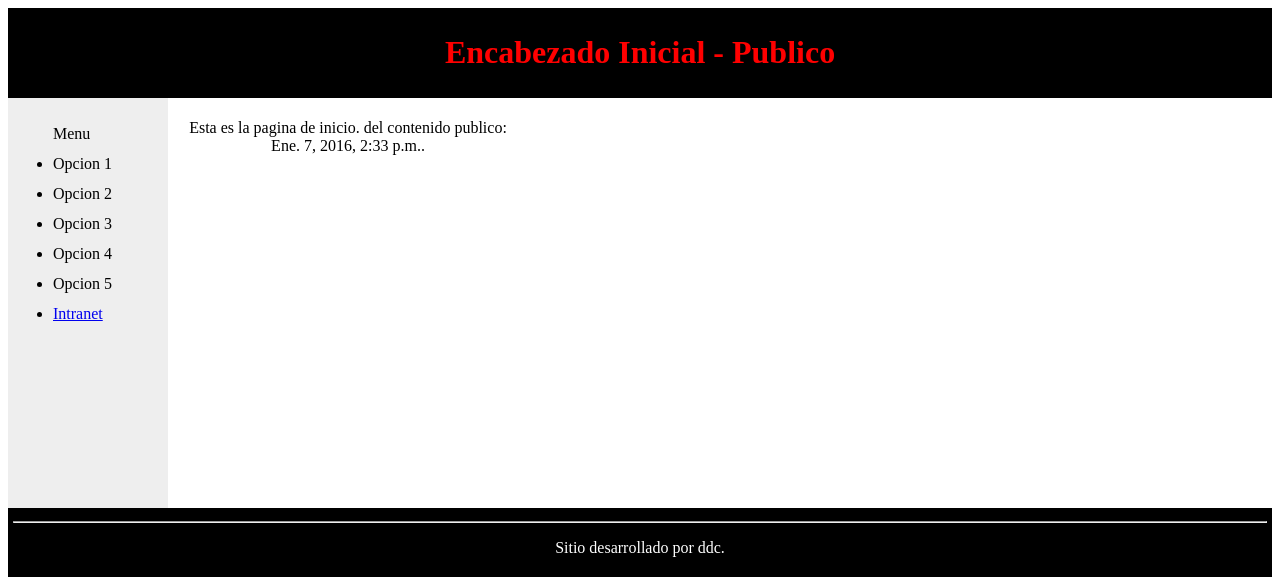
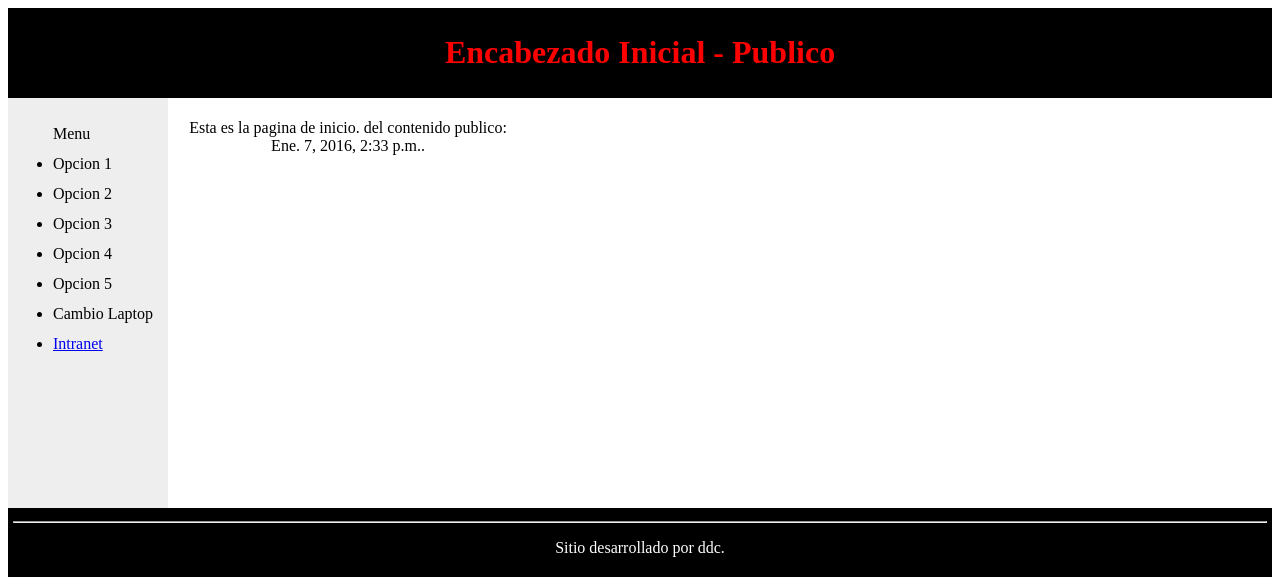
Before and after one commit to ddcsoft/sistemas, a Django app: page / in a window 1280 px wide. Shown: the top 577 px of the page. Run offline with Django 3.2, Linux system fonts and the light colour scheme; parts of the project's set-up code (start-up, migrations or seed data) failed here and were passed over.

Commit message:
cambio en la laptop...

```diff
--- a/sistemas/templates/base_publica.html
+++ b/sistemas/templates/base_publica.html
@@ -21,6 +21,7 @@
 		<LI> Opcion 3
 		<LI> Opcion 4
 		<LI> Opcion 5
+        <LI> Cambio Laptop
 		<LI> <a href="intranet/?next=/intranet/"> Intranet</a>
 	</UL>
 
```
